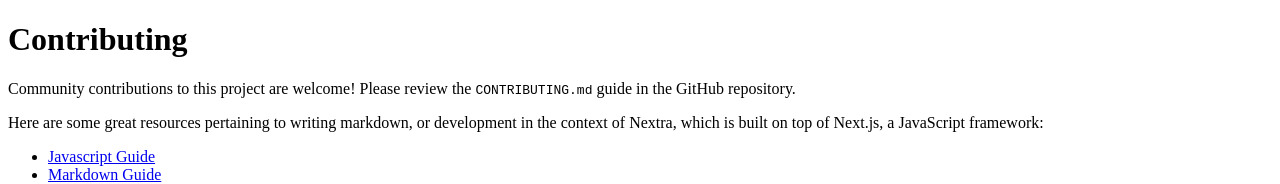
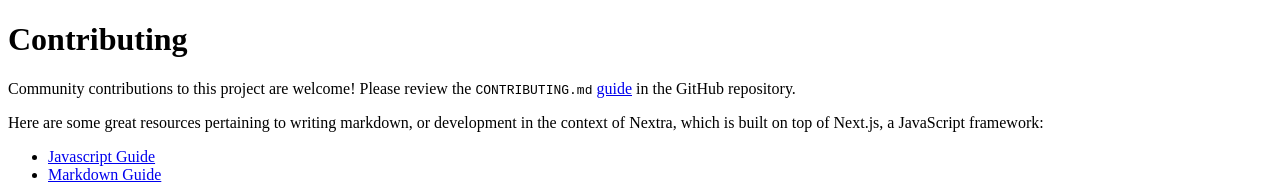
Before and after one commit to cadeluca/hextraction-catalog, a Next.js app: page /hextraction-catalog/contributing in a window 1280 px wide. Shown: the top 184 px of the page. Built offline with nearby package versions, Linux system fonts and the light colour scheme.

Commit message:
link to contrib guide

```diff
--- a/src/pages/contributing.mdx
+++ b/src/pages/contributing.mdx
@@ -1,6 +1,6 @@
 # Contributing
 
-Community contributions to this project are welcome! Please review the `CONTRIBUTING.md` guide in the GitHub repository.
+Community contributions to this project are welcome! Please review the `CONTRIBUTING.md` [guide](https://github.com/cadeluca/hextraction-catalog/blob/main/CONTRIBUTING.md) in the GitHub repository.
 
 Here are some great resources pertaining to writing markdown, or development in the context of Nextra, which is built on top of Next.js, a JavaScript framework:
 - [Javascript Guide](https://developer.mozilla.org/en-US/docs/Web/JavaScript/Guide)
```
